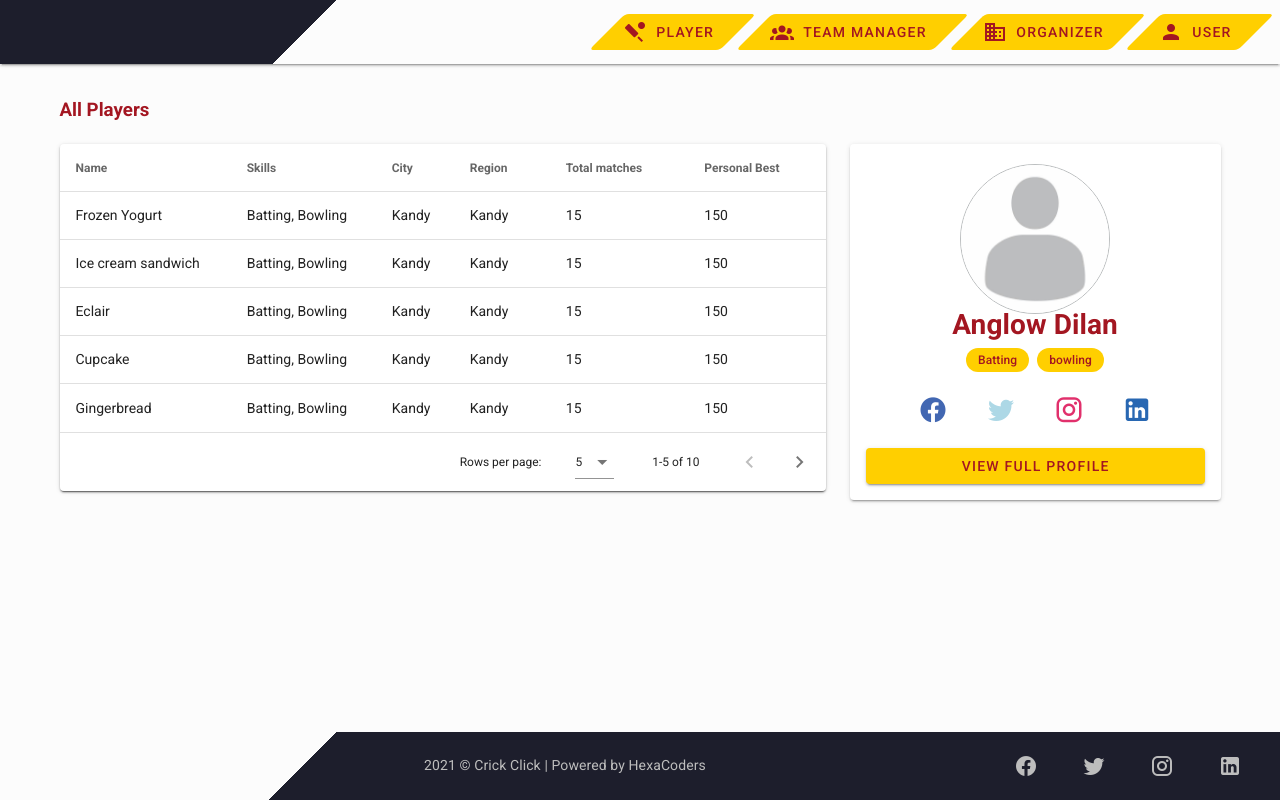
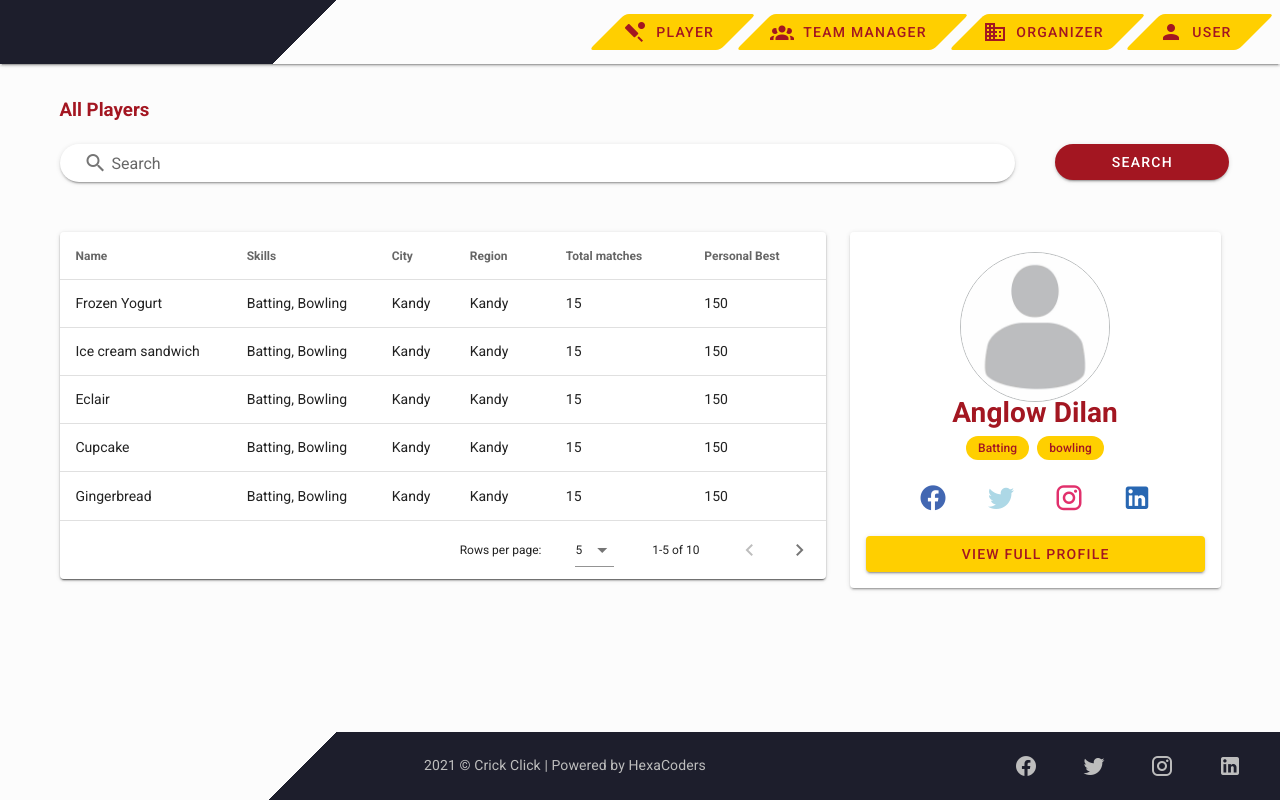
Before and after one commit to vikumDheemantha/crick-click, a Vue app in the folder frontend/: page /players in a window 1280 px wide. Built offline with nearby package versions, Linux system fonts and the light colour scheme.

Commit message:
single player

```diff
--- /dev/null
+++ b/frontend/src/components/playerList/SearchFilter.vue
@@ -0,0 +1,23 @@
+<template>
+  <v-row>
+    <v-col cols="10">
+      <v-text-field
+        label="Search"
+        solo
+        dense
+        rounded
+        prepend-inner-icon="mdi-magnify"
+        class="mr-2"
+      ></v-text-field>
+    </v-col>
+    <v-col>
+      <v-btn class="ml-2 my-auto" block rounded color="primary">Search</v-btn>
+    </v-col>
+  </v-row>
+</template>
+
+<script>
+export default {};
+</script>
+
+<style></style>
--- a/frontend/src/views/PlayerList.vue
+++ b/frontend/src/views/PlayerList.vue
@@ -1,7 +1,7 @@
 <template>
   <v-container>
     <h3 class="primary--text my-5">All Players</h3>
-    <!-- <v-row> filter content for later </v-row> -->
+    <search-filter />
     <v-row>
       <v-col cols="12" md="8">
         <player-table />
@@ -17,8 +17,9 @@
 <script>
 import PlayerProfileCard from "../components/playerList/PlayerProfileCard.vue";
 import PlayerTable from "../components/playerList/PlayerTable.vue";
+import SearchFilter from "../components/playerList/SearchFilter.vue";
 export default {
-  components: { PlayerTable, PlayerProfileCard },
+  components: { PlayerTable, PlayerProfileCard, SearchFilter },
 };
 </script>
 
```
